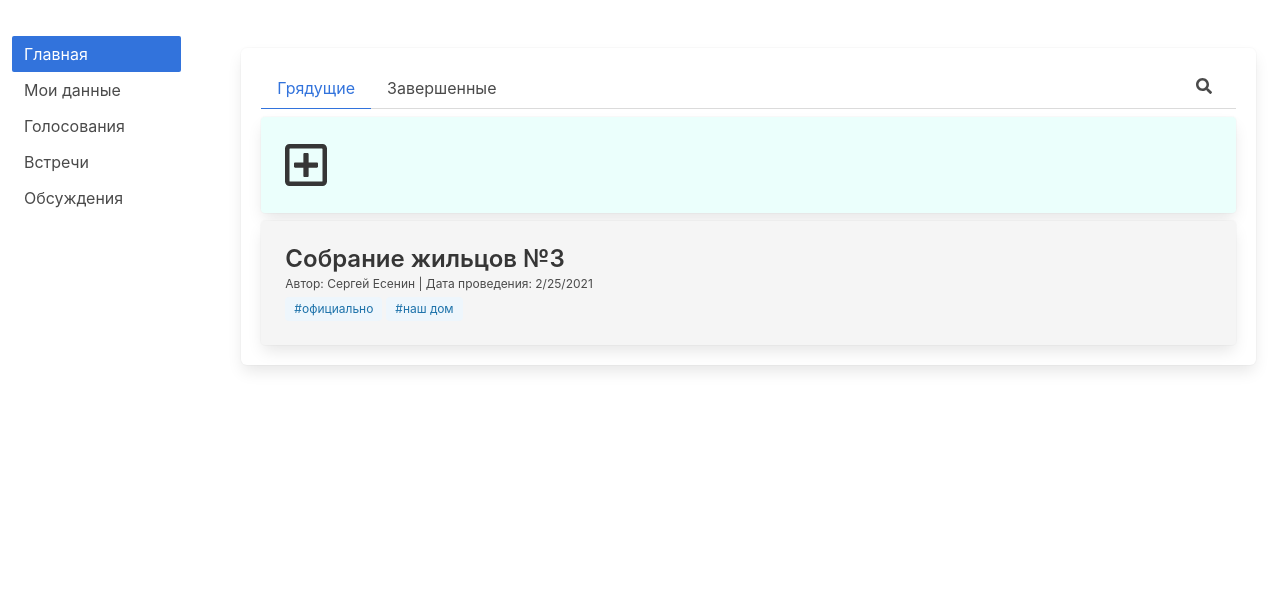
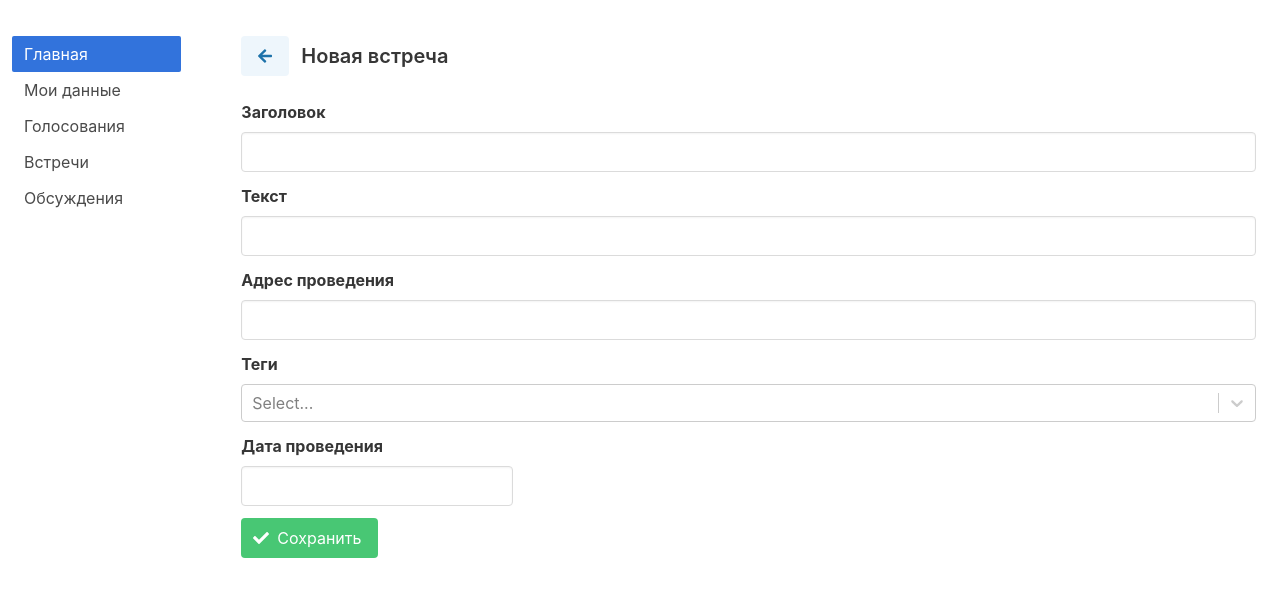
Before and after one commit to BelarusDigitalFuture/o, a React (Create React App) app: page /events/new in a window 1280 px wide. Shown: the top 596 px of the page. Built offline with nearby package versions, Linux system fonts and the light colour scheme.

Commit message:
event form added

```diff
--- /dev/null
+++ b/src/components/EventForm/EventForm.jsx
@@ -0,0 +1,56 @@
+import React, { useContext } from 'react';
+import { useHistory } from 'react-router-dom';
+import { Field } from 'formik';
+import * as Yup from 'yup';
+import { AppForm } from '../../shared';
+import { TextInput, SelectField, DatePickerField } from '../../shared/form';
+import GenericPage from '../Pages/GenericPage/GenericPage';
+import { TagsContext, EventsContext } from '../../shared/state';
+
+const EventForm = () => {
+  const { tags } = useContext(TagsContext);
+  const { dispatch } = useContext(EventsContext);
+  const history = useHistory();
+  const selectFieldOptions = tags && tags.map(({ title }) => ({ label: title, value: title }));
+  const datePickerCustomInput = <input className="input" type="search" />;
+  const handleFormSubmit = (values) => {
+    dispatch({ type: 'ADD_EVENT', event: { ...values } });
+    history.push('/events');
+  };
+
+  const validationSchema = Yup.object({
+    header: Yup.string().max(50, 'Поле должно быть не более 50 символов').required('Required'),
+    text: Yup.string().required('Поле обязательно для заполнения'),
+    address: Yup.string().required('Поле обязательно для заполнения'),
+    date: Yup.date().required('Поле обязательно для заполнения'),
+  });
+
+  return (
+    <GenericPage header="Новая встреча">
+      <AppForm
+        initial={{ tags: [], header: '', text: '', address: '', date: '' }}
+        validationSchema={validationSchema}
+        onSubmit={handleFormSubmit}
+      >
+        <TextInput label={'Заголовок'} name="header" />
+        <TextInput label={'Текст'} name="text" />
+        <TextInput label={'Адрес проведения'} name="address" />
+        <Field
+          label="Теги"
+          name="tags"
+          isMulti
+          component={SelectField}
+          options={selectFieldOptions}
+        />
+        <Field
+          label="Дата проведения"
+          name="date"
+          component={DatePickerField}
+          customInput={datePickerCustomInput}
+        />
+      </AppForm>
+    </GenericPage>
+  );
+};
+
+export default EventForm;
--- a/src/containers/AppContent/AppContent.jsx
+++ b/src/containers/AppContent/AppContent.jsx
@@ -1,11 +1,10 @@
 import React, { useContext } from 'react';
 import { BrowserRouter as Router, Switch, Route } from 'react-router-dom';
 
-import Events from '../../components/Events';
-import Discussions from '../../components/Discussions';
 import CardsList from '../CardsList/CardsList';
 import DiscussionForm from '../../components/DiscussionForm';
 import DiscussionPage from '../../components/Pages/DiscussionPage/DiscussionPage';
+import EventForm from '../../components/EventForm';
 import PollForm from '../../components/PollForm/PollForm';
 import MainPage from '../../components/Pages/MainPage';
 import MyData from '../../components/MyData';
@@ -33,6 +32,9 @@ const AppContent = () => {
               <Route path="/polls">
                 <CardsList data={polls} isPolls />
               </Route>
+              <Route path="/events/new">
+                <EventForm />
+              </Route>
               <Route path="/events">
                 <CardsList data={events} isEvents />
               </Route>
```
